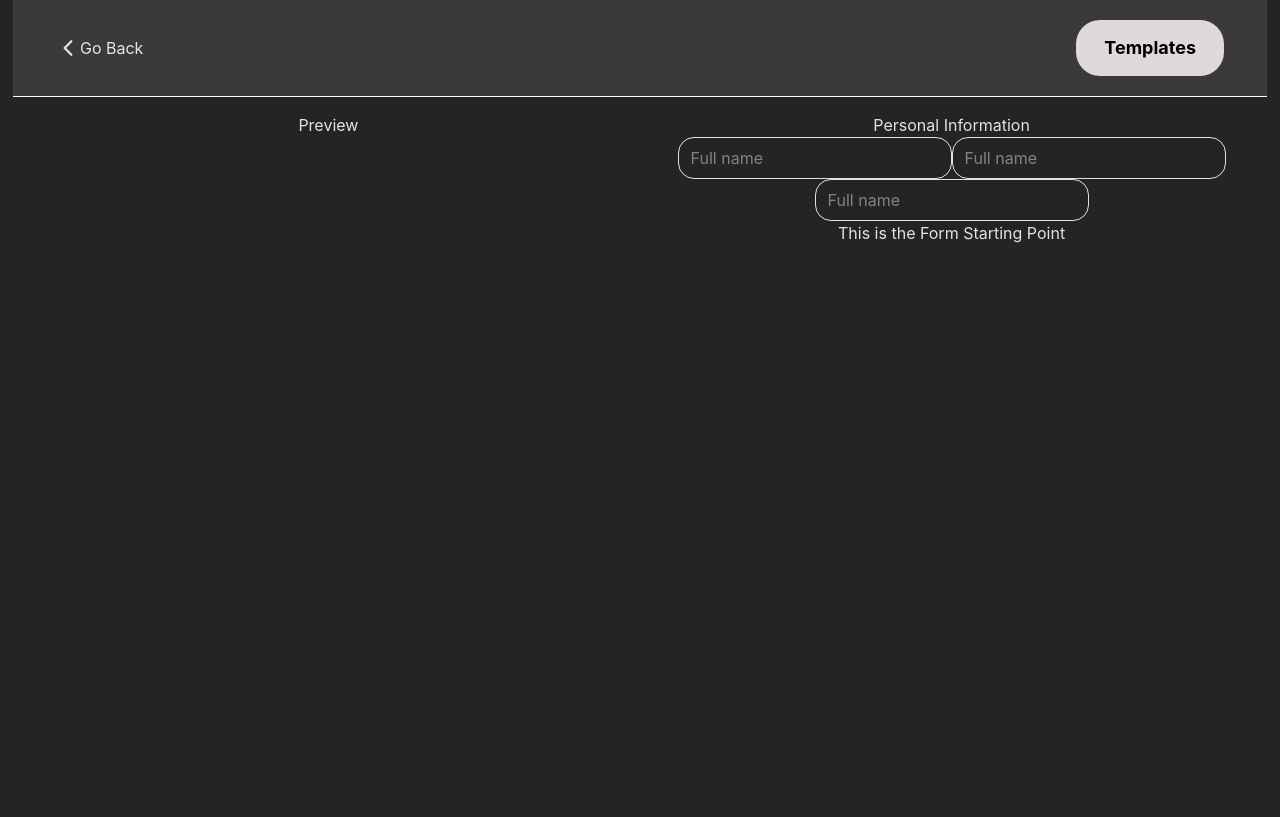
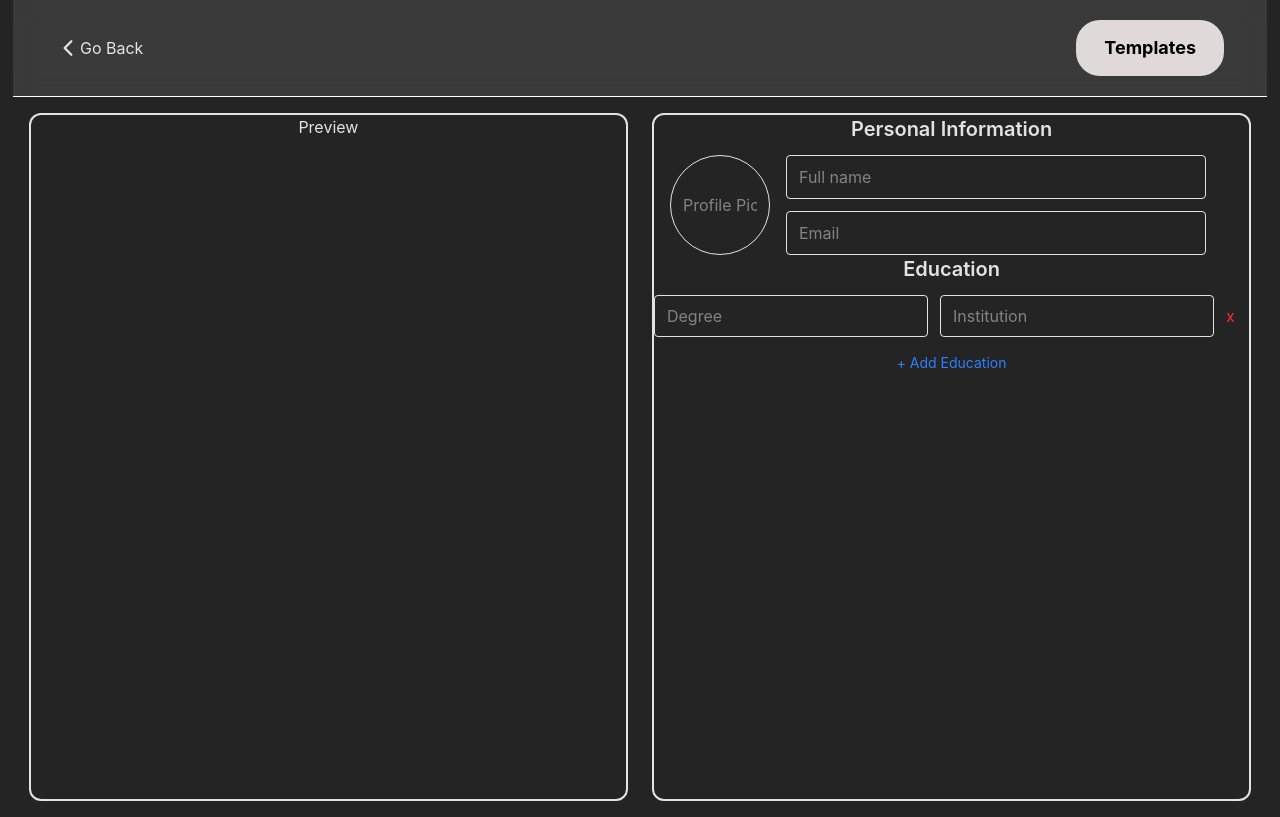
Before and after one commit to Subhranshu-Lenka/React-Resume-Builder, a React (Vite) app: page /builder in a window 1280 px wide. Built offline with nearby package versions, Linux system fonts and the light colour scheme; no server answers.

Commit message:
adding education and styling to form

```diff
--- a/src/components/Forms/ResumeBuilderForm/MainForm.jsx
+++ b/src/components/Forms/ResumeBuilderForm/MainForm.jsx
@@ -1,5 +1,6 @@
 import { FormProvider, useForm, useFormContext } from "react-hook-form";
 import PersonalInfoForm from "./SubComponents/PersonalInfoForm";
+import EducationForm from "./SubComponents/EducationForm";
 import { email } from "zod";
 function MainForm() {
   // const { register } = useFormContext();
@@ -19,6 +20,7 @@ function MainForm() {
 
   return (
     <>
+      <div className="border-2 rounded-xl form-container">
         <FormProvider {...methods}>
           <form
             action=""
@@ -26,9 +28,10 @@ function MainForm() {
             className="flex flex-col"
           >
             <PersonalInfoForm />
-          <label htmlFor="">This is the Form Starting Point</label>
+            <EducationForm />
           </form>
         </FormProvider>
+      </div>
     </>
   );
 }
--- /dev/null
+++ b/src/components/Forms/ResumeBuilderForm/SubComponents/EducationForm.jsx
@@ -0,0 +1,41 @@
+import { useFormContext, useFieldArray } from "react-hook-form";
+function EducationForm() {
+  const { control, register } = useFormContext();
+  const { fields, append, remove } = useFieldArray({
+    control,
+    name: "education",
+  });
+
+  return (
+    <div>
+      <h2 className="text-xl font-semibold mb-3">Education</h2>
+      {fields.map((item, index) => (
+        <div key={item.id} className="flex gap-3 mb-2">
+          <input
+            {...register(`education.${index}.degree`)}
+            placeholder="Degree"
+            className="border rounded px-3 p-2"
+          />
+          <input
+            {...register(`education.${index}.institution`)}
+            placeholder="Institution"
+            className="border rounded px-3 p-2"
+          />
+              <button
+                  onClick={() => remove(index)}
+              className="text-red-500"
+              >x</button>
+        </div>
+      ))}
+
+      <button
+        onClick={() => append({ degree: "", institution: "" })}
+        className="mt-2 text-blue-500 text-sm"
+      >
+        + Add Education
+      </button>
+    </div>
+  );
+}
+
+export default EducationForm;
--- a/src/components/Forms/ResumeBuilderForm/SubComponents/PersonalInfoForm.jsx
+++ b/src/components/Forms/ResumeBuilderForm/SubComponents/PersonalInfoForm.jsx
@@ -4,26 +4,28 @@ function PersonalInfoForm() {
   const { register } = useFormContext();
   return (
     <>
-      <div>
-        <h2>Personal Information</h2>
-        <div className="field-container">
+      <section>
+        <h2 className="text-xl font-semibold mb-3">Personal Information</h2>
+        <div className="grid grid-cols-[auto_1fr_2%] gap-4 px-4 field-container">
           <input
-            {...register("name", { required: true })}
-            placeholder="Full name"
-            className="border rounded-2xl px-3 py-2"
+            {...register("photo")}
+            placeholder="Profile Pic"
+            className="border rounded-[50%] px-3 py-2 aspect-square w-30 sm:w-20 md:w-25"
           />
-          <input
-            {...register("name", { required: true })}
-            placeholder="Full name"
-            className="border rounded-2xl px-3 py-2"
-          />
-          <input
-            {...register("name", { required: true })}
-            placeholder="Full name"
-            className="border rounded-2xl px-3 py-2"
-          />
+          <div className="grid gap-3 w-full">
+            <input
+              {...register("name", { required: true })}
+              placeholder="Full name"
+              className="border rounded px-3 py-2"
+            />
+            <input
+              {...register("email", { required: true })}
+              placeholder="Email"
+              className="border rounded px-3 py-2"
+            />
+          </div>
         </div>
-      </div>
+      </section>
     </>
   );
 }
--- a/src/components/Preview/Preview.jsx
+++ b/src/components/Preview/Preview.jsx
@@ -3,7 +3,7 @@ import React from "react";
 function Preview() {
   return (
     <>
-      <div className="preview-container">Preview</div>
+      <div className="border-2 rounded-xl preview-container">Preview</div>
     </>
   );
 }
```
Lines whose indentation alone changed are shown as unchanged.
